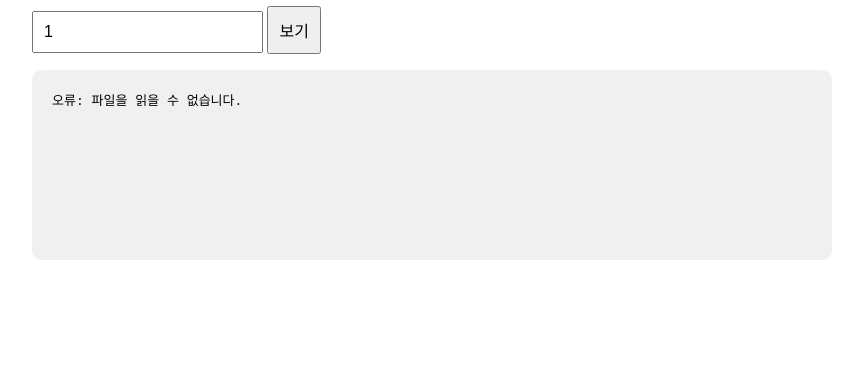
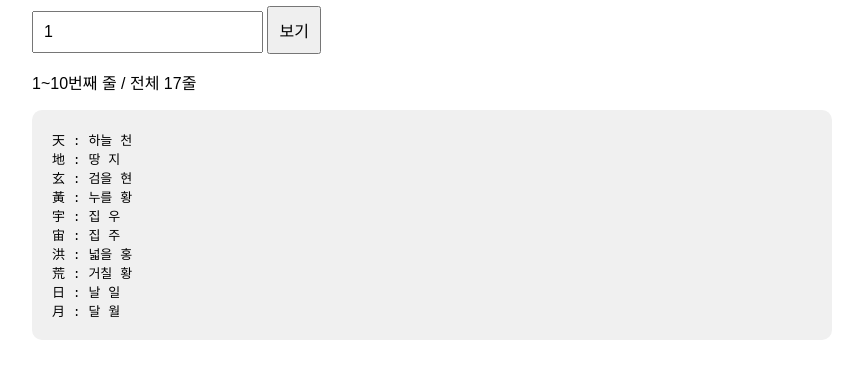
Before and after one commit to bynary524/handictionary, a plain HTML site: page index.html in a window 1280 px wide. Shown: the part 143-522 px from the top of the page, without its empty margins (208-1071 px from the left). Drawn offline with Linux system fonts and the light colour scheme; no server answers.

Commit message:
Change data file path and improve output messages
Updated the file path in the fetch request and adjusted the output text for better user feedback.

```diff
--- a/index.html
+++ b/index.html
@@ -56,7 +56,7 @@
 
         async function loadFile() {
             try {
-                const response = await fetch("./data.txt");
+                const response = await fetch("./천자.txt");
 
                 if (!response.ok) {
                     throw new Error("파일을 읽을 수 없습니다.");
```
